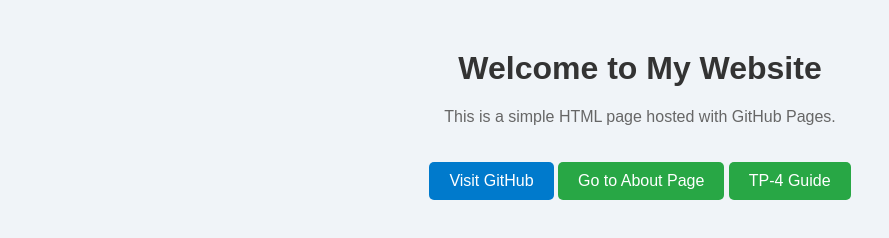
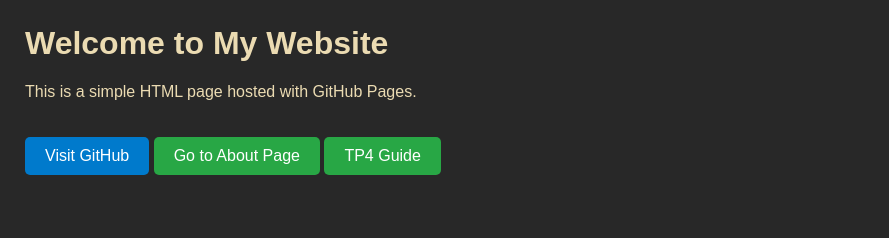
Before and after one commit to suddoman/suddo-evolve, a plain HTML site: page index.html in a window 1280 px wide. Shown: the whole page, without its empty margins (0-889 px from the left). Drawn offline with Linux system fonts and the light colour scheme.

Commit message:
Color update

```diff
--- a/index.html
+++ b/index.html
@@ -6,15 +6,16 @@
     <style>
         body {
             font-family: Arial, sans-serif;
-            background-color: #f0f4f8;
-            text-align: center;
-            margin-top: 50px;
+            background-color: #282828;
+            text-align: left;
+            margin-top: 25px;
+			margin-left: 25px;
         }
         h1 {
-            color: #333;
+            color: #ebdbb2;
         }
         p {
-            color: #666;
+            color: #ebdbb2;
         }
         a {
             display: inline-block;
@@ -37,8 +38,8 @@
 			text-decoration: none;
 			border-radius: 5px;
 		}
-.button-link:hover {
-    background-color: #218838;
+    .button-link:hover {
+        background-color: #218838;
 }
 
     </style>
@@ -48,8 +49,8 @@
     <h1>Welcome to My Website</h1>
     <p>This is a simple HTML page hosted with GitHub Pages.</p>
     <a href="https://github.com">Visit GitHub</a>
-    <a href="about.html" class="button-link">Go to About Page</a>
-    <a href="tp4-notes.html" class="button-link">TP-4 Guide</a>
+	<a href="about.html" class="button-link">Go to About Page</a>
+	<a href="tp4-notes.html" class="button-link">TP4 Guide</a>
 
 </body>
 </html>
```
